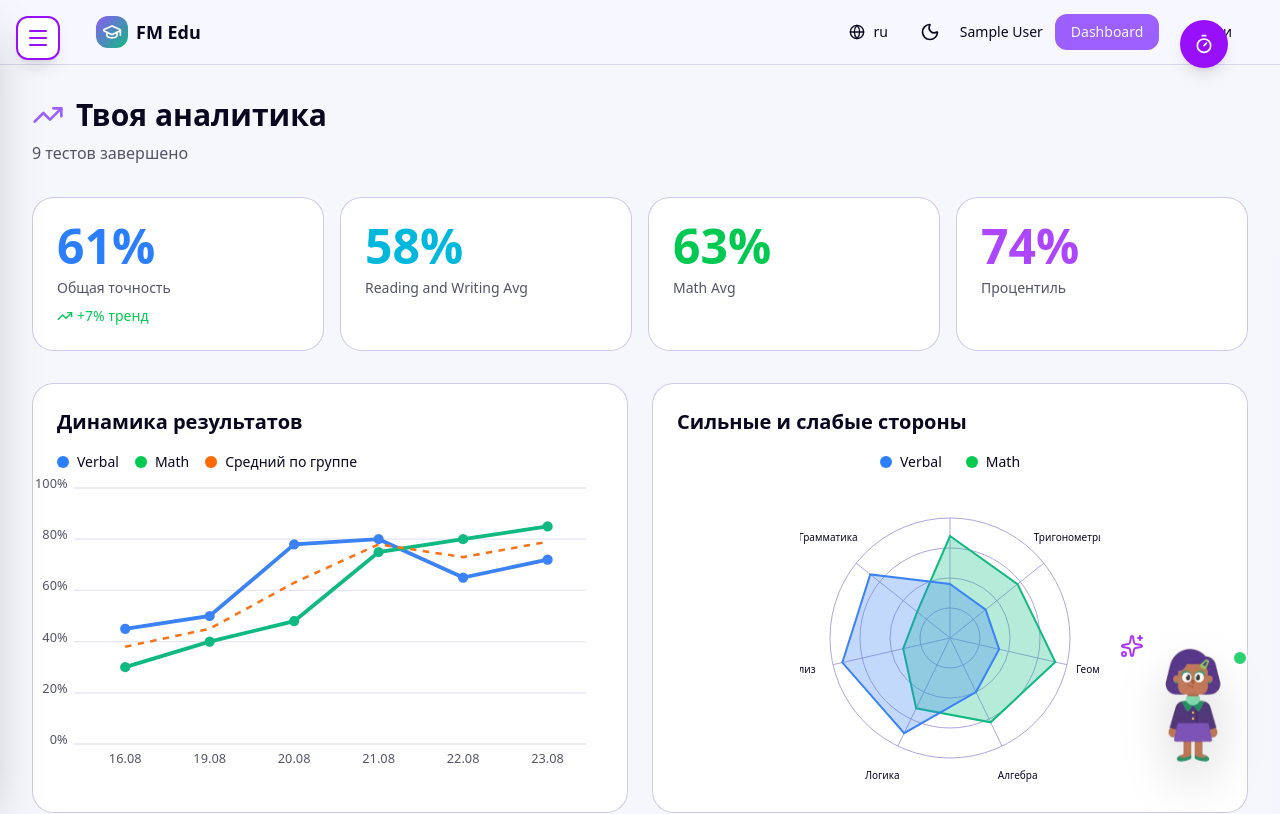
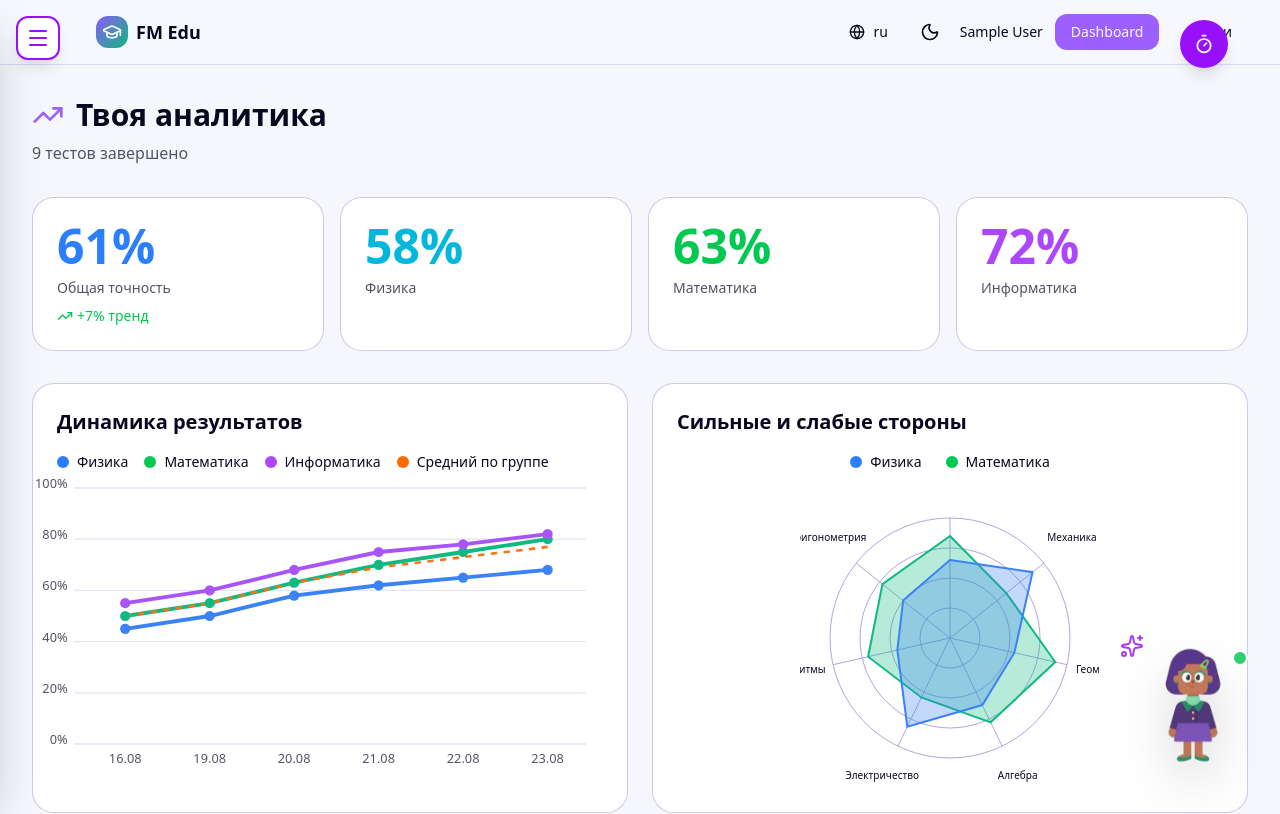
Before and after one commit to ulacoder/FM-Edu, a Next.js app: page /progress in a window 1280 px wide. Shown: the top 814 px of the page. Built offline with nearby package versions, Linux system fonts and the light colour scheme; sample sign-in values are in the browser's storage.

Commit message:
Replace SAT terminology with school subjects in progress analytics

```diff
--- a/app/progress/page.tsx
+++ b/app/progress/page.tsx
@@ -53,8 +53,9 @@ export default function ProgressPage() {
   // Mock данные для аналитики
   const analytics = {
     overallAccuracy: 61,
-    readingWritingAvg: 58,
+    physicsAvg: 58,
     mathAvg: 63,
+    informaticsAvg: 72,
     percentile: 74,
     testsCompleted: 9,
     accuracyTrend: 7
@@ -62,23 +63,23 @@ export default function ProgressPage() {
 
   // Данные для радарного графика (сильные и слабые стороны)
   const topicStrengths = [
-    { topic: 'Квадратные уравнения', math: 85, verbal: 45 },
-    { topic: 'Тригонометрия', math: 72, verbal: 38 },
-    { topic: 'Геометрия', math: 90, verbal: 42 },
-    { topic: 'Алгебра', math: 78, verbal: 50 },
-    { topic: 'Логика', math: 65, verbal: 88 },
-    { topic: 'Анализ текста', math: 40, verbal: 92 },
-    { topic: 'Грамматика', math: 35, verbal: 85 },
+    { topic: 'Квадратные уравнения', math: 85, physics: 65 },
+    { topic: 'Механика', math: 60, physics: 88 },
+    { topic: 'Геометрия', math: 90, physics: 55 },
+    { topic: 'Алгебра', math: 78, physics: 62 },
+    { topic: 'Электричество', math: 55, physics: 82 },
+    { topic: 'Алгоритмы', math: 70, physics: 45 },
+    { topic: 'Тригонометрия', math: 72, physics: 50 },
   ];
 
   // Данные для линейного графика тренда
   const scoreTrend = [
-    { date: '16.08', verbal: 45, math: 30, avg: 38 },
-    { date: '19.08', verbal: 50, math: 40, avg: 45 },
-    { date: '20.08', verbal: 78, math: 48, avg: 63 },
-    { date: '21.08', verbal: 80, math: 75, avg: 78 },
-    { date: '22.08', verbal: 65, math: 80, avg: 73 },
-    { date: '23.08', verbal: 72, math: 85, avg: 79 },
+    { date: '16.08', physics: 45, math: 50, informatics: 55, avg: 50 },
+    { date: '19.08', physics: 50, math: 55, informatics: 60, avg: 55 },
+    { date: '20.08', physics: 58, math: 63, informatics: 68, avg: 63 },
+    { date: '21.08', physics: 62, math: 70, informatics: 75, avg: 69 },
+    { date: '22.08', physics: 65, math: 75, informatics: 78, avg: 73 },
+    { date: '23.08', physics: 68, math: 80, informatics: 82, avg: 77 },
   ];
 
   // Прогресс по предметам
@@ -139,10 +140,10 @@ export default function ProgressPage() {
     };
 
     const mathPoints = topicStrengths.map((t, i) => getPoint(i, t.math));
-    const verbalPoints = topicStrengths.map((t, i) => getPoint(i, t.verbal));
+    const physicsPoints = topicStrengths.map((t, i) => getPoint(i, t.physics));
 
     const mathPath = mathPoints.map((p, i) => `${i === 0 ? 'M' : 'L'} ${p.x} ${p.y}`).join(' ') + ' Z';
-    const verbalPath = verbalPoints.map((p, i) => `${i === 0 ? 'M' : 'L'} ${p.x} ${p.y}`).join(' ') + ' Z';
+    const physicsPath = physicsPoints.map((p, i) => `${i === 0 ? 'M' : 'L'} ${p.x} ${p.y}`).join(' ') + ' Z';
 
     return (
       <svg width="300" height="300" className="mx-auto">
@@ -186,9 +187,9 @@ export default function ProgressPage() {
           strokeWidth="2"
         />
 
-        {/* Verbal polygon */}
+        {/* Physics polygon */}
         <path
-          d={verbalPath}
+          d={physicsPath}
           fill="#3b82f6"
           fillOpacity="0.3"
           stroke="#3b82f6"
@@ -243,18 +244,18 @@ export default function ProgressPage() {
             </div>
 
             <div className="bg-card border border-border/60 rounded-2xl p-6 hover:border-primary/40 transition-colors">
-              <div className="text-5xl font-bold text-cyan-500 mb-2">{analytics.readingWritingAvg}%</div>
-              <div className="text-sm text-muted-foreground">{t('readingWritingAvg')}</div>
+              <div className="text-5xl font-bold text-cyan-500 mb-2">{analytics.physicsAvg}%</div>
+              <div className="text-sm text-muted-foreground">{t('physics')}</div>
             </div>
 
             <div className="bg-card border border-border/60 rounded-2xl p-6 hover:border-primary/40 transition-colors">
               <div className="text-5xl font-bold text-green-500 mb-2">{analytics.mathAvg}%</div>
-              <div className="text-sm text-muted-foreground">{t('mathAvg')}</div>
+              <div className="text-sm text-muted-foreground">{t('mathematics')}</div>
             </div>
 
             <div className="bg-card border border-border/60 rounded-2xl p-6 hover:border-primary/40 transition-colors">
-              <div className="text-5xl font-bold text-purple-500 mb-2">{analytics.percentile}%</div>
-              <div className="text-sm text-muted-foreground">{t('percentile')}</div>
+              <div className="text-5xl font-bold text-purple-500 mb-2">{analytics.informaticsAvg}%</div>
+              <div className="text-sm text-muted-foreground">{t('informatics')}</div>
             </div>
           </div>
 
@@ -266,11 +267,15 @@ export default function ProgressPage() {
               <div className="flex items-center gap-4 mb-4 text-sm">
                 <div className="flex items-center gap-2">
                   <div className="w-3 h-3 rounded-full bg-blue-500"></div>
-                  <span>{t('verbal')}</span>
+                  <span>{t('physics')}</span>
                 </div>
                 <div className="flex items-center gap-2">
                   <div className="w-3 h-3 rounded-full bg-green-500"></div>
-                  <span>{t('math')}</span>
+                  <span>{t('mathematics')}</span>
+                </div>
+                <div className="flex items-center gap-2">
+                  <div className="w-3 h-3 rounded-full bg-purple-500"></div>
+                  <span>{t('informatics')}</span>
                 </div>
                 <div className="flex items-center gap-2">
                   <div className="w-3 h-3 rounded-full bg-orange-500"></div>
@@ -305,7 +310,7 @@ export default function ProgressPage() {
 
                   {/* Lines */}
                   <polyline
-                    points={scoreTrend.map((d, i) => `${i * 66 + 40},${200 - d.verbal * 2}`).join(' ')}
+                    points={scoreTrend.map((d, i) => `${i * 66 + 40},${200 - d.physics * 2}`).join(' ')}
                     fill="none"
                     stroke="#3b82f6"
                     strokeWidth="3"
@@ -314,6 +319,12 @@ export default function ProgressPage() {
                     points={scoreTrend.map((d, i) => `${i * 66 + 40},${200 - d.math * 2}`).join(' ')}
                     fill="none"
                     stroke="#10b981"
+                    strokeWidth="3"
+                  />
+                  <polyline
+                    points={scoreTrend.map((d, i) => `${i * 66 + 40},${200 - d.informatics * 2}`).join(' ')}
+                    fill="none"
+                    stroke="#a855f7"
                     strokeWidth="3"
                   />
                   <polyline
@@ -327,8 +338,9 @@ export default function ProgressPage() {
                   {/* Points */}
                   {scoreTrend.map((d, i) => (
                     <g key={i}>
-                      <circle cx={i * 66 + 40} cy={200 - d.verbal * 2} r="4" fill="#3b82f6" />
+                      <circle cx={i * 66 + 40} cy={200 - d.physics * 2} r="4" fill="#3b82f6" />
                       <circle cx={i * 66 + 40} cy={200 - d.math * 2} r="4" fill="#10b981" />
+                      <circle cx={i * 66 + 40} cy={200 - d.informatics * 2} r="4" fill="#a855f7" />
                     </g>
                   ))}
 
@@ -355,11 +367,11 @@ export default function ProgressPage() {
               <div className="flex items-center justify-center gap-6 mb-4 text-sm">
                 <div className="flex items-center gap-2">
                   <div className="w-3 h-3 rounded-full bg-blue-500"></div>
-                  <span>{t('verbal')}</span>
+                  <span>{t('physics')}</span>
                 </div>
                 <div className="flex items-center gap-2">
                   <div className="w-3 h-3 rounded-full bg-green-500"></div>
-                  <span>{t('math')}</span>
+                  <span>{t('mathematics')}</span>
                 </div>
               </div>
 
```
